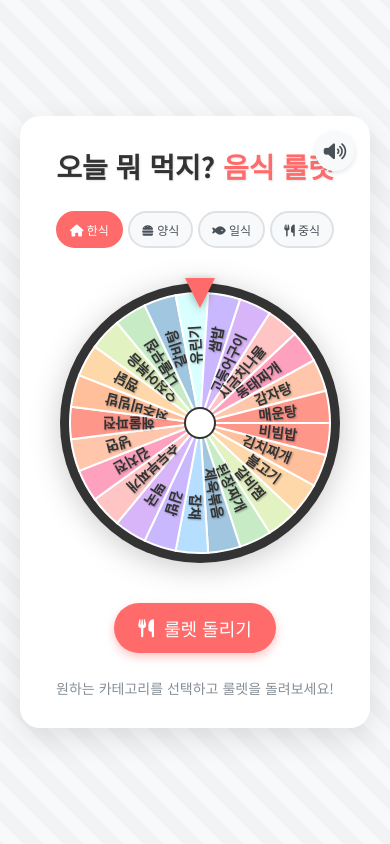
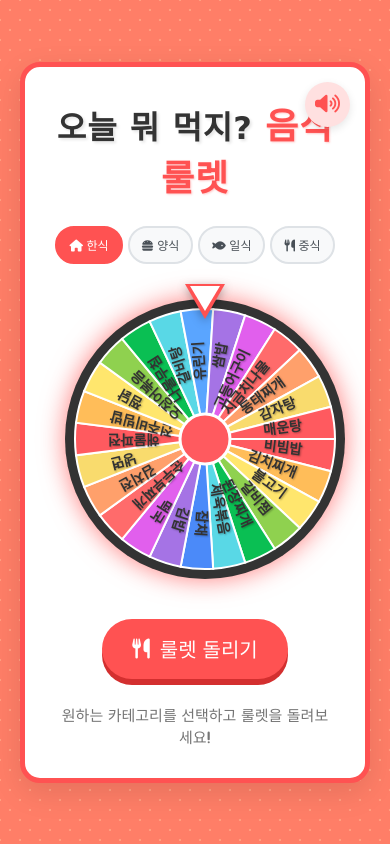
Before and after one commit to ramiteacher/dinner-roulette, a plain HTML site: page index.html in a window 390 px wide. Drawn offline with Linux system fonts and the light colour scheme; a web font is replaced by a local one.

Commit message:
디자인 변경

```diff
--- a/script.js
+++ b/script.js
@@ -30,11 +30,11 @@ const menuData = {
   ]
 };
 
-// 색상 배열 - 더 고급스러운 색상으로 변경
+// 색상 배열을 더 알록달록한 식욕 돋우는 색상으로 변경
 const colors = [
-  "#FF968A", "#FFBF9B", "#FFD8A9", "#E3F2C1",
-  "#C6EBC5", "#A1C7E0", "#B5DEFF", "#CAB8FF",
-  "#D8B4F8", "#FFC4C4", "#FEA1BF", "#FFC6AC"
+  "#FF5A5F", "#FFBD59", "#FFE66D", "#8FD14F",
+  "#0ABF53", "#59D8E6", "#4B8AF9", "#A573E5",
+  "#E15FED", "#FF6B6B", "#FFA06B", "#F9DB6D"
 ];
 
 // 효과음 로드
@@ -295,19 +295,26 @@ function drawRoulette() {
 
   // 중앙 원 그리기
   ctx.beginPath();
-  ctx.arc(centerX, centerY, 15, 0, Math.PI * 2);
-  ctx.fillStyle = "#ffffff";
+  ctx.arc(centerX, centerY, 25, 0, Math.PI * 2); // 반지름 좀 더 크게
+  ctx.fillStyle = "#FF5A5F"; // 빨간색으로 변경 (식욕 증진)
   ctx.fill();
-  ctx.strokeStyle = "#333333";
-  ctx.lineWidth = 2;
+  ctx.strokeStyle = "#ffffff";
+  ctx.lineWidth = 3;
   ctx.stroke();
 
   // 중앙에 텍스트 추가
-  ctx.font = "bold 16px 'Noto Sans KR'";
-  ctx.fillStyle = "#ff6b6b";
+  ctx.font = "bold 16px 'Jua'";
+  ctx.fillStyle = "#ffffff"; // 흰색 텍스트
   ctx.textAlign = "center";
   ctx.textBaseline = "middle";
-  ctx.fillText("", centerX, centerY);
+  ctx.fillText("", centerX, centerY); // 텍스트 변경
+
+  // 중앙 원 주변에 작은 원 추가 (음식 입자 느낌)
+  const dotCount = 8;
+  const dotRadius = 5;
+  const dotDistance = 35;
+
+
 }
 
 // 색상 밝기 조절 함수
--- a/style.css
+++ b/style.css
@@ -1,4 +1,6 @@
 @import url('https://fonts.googleapis.com/css2?family=Noto+Sans+KR:wght@400;500;700&display=swap');
+@import url('https://fonts.googleapis.com/css2?family=Jua&display=swap');
+@import url('https://fonts.googleapis.com/css2?family=Gaegu:wght@700&display=swap');
 
 * {
   margin: 0;
@@ -8,14 +10,17 @@
 
 body {
   font-family: 'Noto Sans KR', sans-serif;
-  background-color: #f8f9fa;
+  background-color: #FF7E67; /* 밝은 주황/붉은색 배경 */
   display: flex;
   justify-content: center;
   align-items: center;
   min-height: 100vh;
   padding: 20px;
-  background-image: linear-gradient(45deg, #f8f9fa 25%, #f1f3f5 25%, #f1f3f5 50%, #f8f9fa 50%, #f8f9fa 75%, #f1f3f5 75%, #f1f3f5 100%);
-  background-size: 40px 40px;
+  /* 알록달록한 배경 패턴으로 변경 */
+  background-image: radial-gradient(#FF9E80 10%, transparent 10%),
+                    radial-gradient(#FF9E80 10%, transparent 10%);
+  background-size: 20px 20px;
+  background-position: 0 0, 10px 10px;
 }
 
 .container {
@@ -27,18 +32,23 @@ body {
   max-width: 500px;
   width: 100%;
   position: relative;
+  border: 5px solid #FF5252; /* 빨간색 테두리 */
 }
 
 h1 {
   margin-bottom: 25px;
   color: #333;
-  font-size: 28px;
-  text-shadow: 1px 1px 2px rgba(0, 0, 0, 0.1);
+  font-size: 32px; /* 글씨 크게 */
+  text-shadow: 2px 2px 3px rgba(0, 0, 0, 0.1);
+  font-family: 'Gaegu', cursive; /* 더 귀여운 폰트로 변경 */
+  letter-spacing: 1px;
 }
 
 .highlight {
-  color: #ff6b6b;
+  color: #FF5252; /* 빨간색으로 변경 */
   font-weight: 700;
+  text-shadow: 1px 1px 2px rgba(255, 82, 82, 0.3);
+  font-size: 36px; /* 더 강조 */
 }
 
 .category-buttons {
@@ -53,23 +63,24 @@ h1 {
   background-color: #f8f9fa;
   border: 2px solid #dee2e6;
   border-radius: 30px;
-  padding: 10px 15px;
-  font-size: 14px;
+  padding: 12px 18px; /* 버튼 크기 증가 */
+  font-size: 15px;
   font-weight: 500;
   color: #495057;
   cursor: pointer;
   transition: all 0.3s ease;
+  font-family: 'Jua', sans-serif;
 }
 
 .category-btn:hover {
-  background-color: #e9ecef;
-  transform: translateY(-2px);
-  box-shadow: 0 4px 8px rgba(0, 0, 0, 0.1);
+  background-color: #FFE4E1; /* 연한 분홍색 hover 효과 */
+  transform: translateY(-3px);
+  box-shadow: 0 6px 12px rgba(255, 82, 82, 0.2);
 }
 
 .category-btn.active {
-  background-color: #ff6b6b;
-  border-color: #ff6b6b;
+  background-color: #FF5252; /* 빨간색으로 변경 */
+  border-color: #FF5252;
   color: white;
 }
 
@@ -80,34 +91,88 @@ h1 {
   margin: 0 auto 30px;
 }
 
+/* 최상단 포인터 스타일 - 상하 반전 & 색상 변경 */
+.top-pointer {
+  position: absolute;
+  top: -10px; /* 위치 조정 */
+  left: 50%;
+  transform: translateX(-50%);
+  width: 40px;
+  height: 40px;
+  z-index: 10;
+  filter: drop-shadow(0 3px 5px rgba(0, 0, 0, 0.3));
+}
+
+.top-pointer:before {
+  content: '';
+  position: absolute;
+  bottom: 0; /* 위치 변경 - 아래에서부터 시작 */
+  left: 0;
+  width: 0;
+  height: 0;
+  border-left: 20px solid transparent;
+  border-right: 20px solid transparent;
+  border-top: 35px solid #FF5252; /* 빨간색으로 변경 */
+}
+
+.top-pointer:after {
+  content: '';
+  position: absolute;
+  bottom: 8px; /* 위치 조정 */
+  left: 5px;
+  width: 0;
+  height: 0;
+  border-left: 15px solid transparent;
+  border-right: 15px solid transparent;
+  border-top: 25px solid white; /* 역삼각형(아래로 향하는 삼각형) */
+}
+
 canvas {
   display: block;
   margin: 0 auto;
-  filter: drop-shadow(0 5px 15px rgba(0, 0, 0, 0.2));
+  filter: drop-shadow(0 8px 20px rgba(0, 0, 0, 0.2));
+  animation: glow 2s infinite alternate; /* 룰렛에 글로우 효과 */
+}
+
+@keyframes glow {
+  from {
+    filter: drop-shadow(0 0 5px rgba(255, 82, 82, 0.5));
+  }
+  to {
+    filter: drop-shadow(0 0 15px rgba(255, 82, 82, 0.8));
+  }
 }
 
 .spin-button {
-  background-color: #ff6b6b;
+  background-color: #FF5252; /* 빨간색으로 변경 */
   color: white;
   border: none;
-  padding: 12px 24px;
-  font-size: 18px;
+  padding: 15px 30px; /* 더 크게 */
+  font-size: 20px;
   border-radius: 30px;
   cursor: pointer;
-  margin: 15px 0;
+  margin: 20px 0;
   transition: all 0.3s;
   display: flex;
   align-items: center;
   justify-content: center;
   gap: 10px;
   margin: 0 auto;
-  box-shadow: 0 4px 10px rgba(255, 107, 107, 0.4);
+  box-shadow: 0 6px 0 #D32F2F; /* 입체감 있는 버튼 */
+  position: relative;
+  top: 0;
+  font-family: 'Jua', sans-serif;
 }
 
 .spin-button:hover {
-  background-color: #fa5252;
+  background-color: #FF7676;
   transform: translateY(-2px);
-  box-shadow: 0 6px 15px rgba(255, 107, 107, 0.5);
+  box-shadow: 0 8px 0 #D32F2F;
+}
+
+.spin-button:active {
+  top: 6px;
+  box-shadow: 0 0 0 #D32F2F;
 }
 
 .spin-button.disabled {
@@ -118,8 +183,9 @@ canvas {
 
 .footer {
   margin-top: 25px;
-  color: #868e96;
-  font-size: 14px;
+  color: #757575;
+  font-size: 15px;
+  font-family: 'Jua', sans-serif;
 }
 
 /* 효과음 토글 버튼 스타일 */
@@ -127,23 +193,23 @@ canvas {
   position: absolute;
   top: 15px;
   right: 15px;
-  width: 40px;
-  height: 40px;
-  background-color: #f8f9fa;
+  width: 45px;
+  height: 45px;
+  background-color: #FFE0E0;
   border-radius: 50%;
   display: flex;
   justify-content: center;
   align-items: center;
   cursor: pointer;
   transition: all 0.3s;
-  color: #495057;
-  font-size: 18px;
-  box-shadow: 0 2px 5px rgba(0, 0, 0, 0.1);
+  color: #FF5252; /* 빨간색으로 변경 */
+  font-size: 20px;
+  box-shadow: 0 3px 8px rgba(0, 0, 0, 0.1);
 }
 
 .sound-toggle:hover {
-  background-color: #e9ecef;
-  transform: translateY(-2px);
+  background-color: #FFCECE;
+  transform: translateY(-2px) rotate(10deg);
 }
 
 /* 결과 모달 스타일 */
@@ -175,92 +241,106 @@ canvas {
   text-align: center;
   max-width: 90%;
   width: 400px;
-  transform: translateY(20px);
-  transition: all 0.3s;
+  transform: translateY(20px) scale(0.95);
+  transition: all 0.5s cubic-bezier(0.175, 0.885, 0.32, 1.275);
   box-shadow: 0 15px 30px rgba(0, 0, 0, 0.2);
+  border: 5px solid #FF5252; /* 빨간색 테두리 */
+  overflow: hidden;
 }
 
 .result-modal.show .result-modal-content {
-  transform: translateY(0);
+  transform: translateY(0) scale(1);
+}
+
+.result-modal-content::before {
+  content: '';
+  position: absolute;
+  top: -10px;
+  right: -10px;
+  width: 80px;
+  height: 80px;
+  background-color: #FF5252;
+  transform: rotate(45deg);
+  z-index: -1;
 }
 
 .result-icon {
-  width: 80px;
-  height: 80px;
-  background-color: #ff6b6b;
+  width: 100px;
+  height: 100px;
+  background-color: #FF5252; /* 빨간색으로 변경 */
   border-radius: 50%;
   display: flex;
   justify-content: center;
   align-items: center;
   margin: 0 auto 20px;
-  font-size: 36px;
+  font-size: 45px;
   color: white;
+  animation: pulse 1.5s infinite;
+}
+
+@keyframes pulse {
+  0% { transform: scale(1); }
+  50% { transform: scale(1.05); }
+  100% { transform: scale(1); }
 }
 
 .result-food {
-  font-size: 36px;
+  font-size: 40px;
   font-weight: 700;
   color: #333;
   margin: 20px 0;
-  padding: 10px;
-  border-radius: 10px;
-  background-color: #fff9db;
-  box-shadow: 0 2px 10px rgba(0, 0, 0, 0.1);
+  padding: 15px;
+  border-radius: 15px;
+  background-color: #FFF9C4; /* 노란색 배경 (음식 강조) */
+  box-shadow: 0 4px 15px rgba(0, 0, 0, 0.1);
+  font-family: 'Jua', sans-serif;
+  position: relative;
+  overflow: hidden;
+}
+
+.result-food::after {
+  content: '';
+  position: absolute;
+  top: -50%;
+  left: -50%;
+  width: 200%;
+  height: 200%;
+  background: linear-gradient(to right, transparent, rgba(255, 255, 255, 0.3), transparent);
+  transform: rotate(30deg);
+  animation: shine 3s infinite;
+}
+
+@keyframes shine {
+  0% { transform: translateX(-100%) rotate(30deg); }
+  100% { transform: translateX(100%) rotate(30deg); }
 }
 
 .close-modal {
-  background-color: #ff6b6b;
+  background-color: #FF5252; /* 빨간색으로 변경 */
   color: white;
   border: none;
-  padding: 10px 24px;
-  font-size: 16px;
+  padding: 12px 28px;
+  font-size: 18px;
   border-radius: 30px;
   cursor: pointer;
-  margin-top: 20px;
+  margin-top: 25px;
   transition: all 0.3s;
   font-weight: 500;
+  font-family: 'Jua', sans-serif;
+  box-shadow: 0 4px 0 #D32F2F;
+  position: relative;
+  top: 0;
 }
 
 .close-modal:hover {
-  background-color: #fa5252;
+  background-color: #FF7676;
   transform: translateY(-2px);
-  box-shadow: 0 4px 10px rgba(0, 0, 0, 0.2);
+  box-shadow: 0 6px 0 #D32F2F;
 }
 
-/* 최상단 포인터 스타일 - 상하 반전 */
-.top-pointer {
-  position: absolute;
-  top: -5px; /* 위치 조정 */
-  left: 50%;
-  transform: translateX(-50%);
-  width: 30px;
-  height: 40px;
-  z-index: 10;
-  filter: drop-shadow(0 2px 4px rgba(0, 0, 0, 0.3));
-}
-
-.top-pointer:before {
-  content: '';
-  position: absolute;
-  bottom: 0; /* 위치 변경 - 아래에서부터 시작 */
-  left: 0;
-  width: 0;
-  height: 0;
-  border-left: 15px solid transparent;
-  border-right: 15px solid transparent;
-  border-top: 30px solid #ff6b6b; /* 역삼각형(아래로 향하는 삼각형) */
-}
-
-.top-pointer:after {
-  content: '';
-  position: absolute;
-  bottom: 8px; /* 위치 조정 */
-  left: 3px;
-  width: 0;
-  height: 0;
-  border-left: 12px solid transparent;
-  border-right: 12px solid transparent;
-  border-top: 22px solid rgba(255, 255, 255, 0); /* 역삼각형(아래로 향하는 삼각형) */
+.close-modal:active {
+  top: 4px;
+  box-shadow: 0 0 0 #D32F2F;
 }
 
 /* 반응형 스타일 */
@@ -283,4 +363,8 @@ canvas {
     padding: 8px 12px;
     font-size: 12px;
   }
+
+  .result-food {
+    font-size: 32px;
+  }
 }
```
